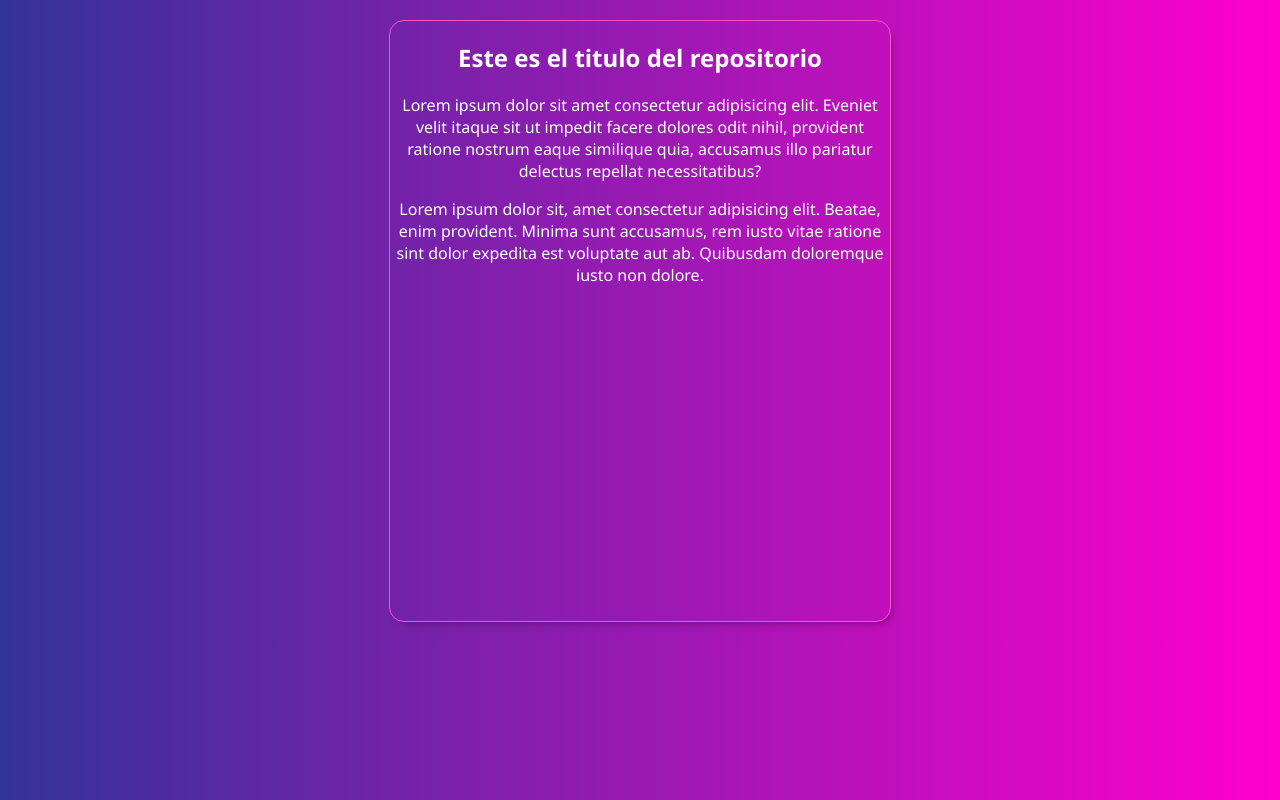
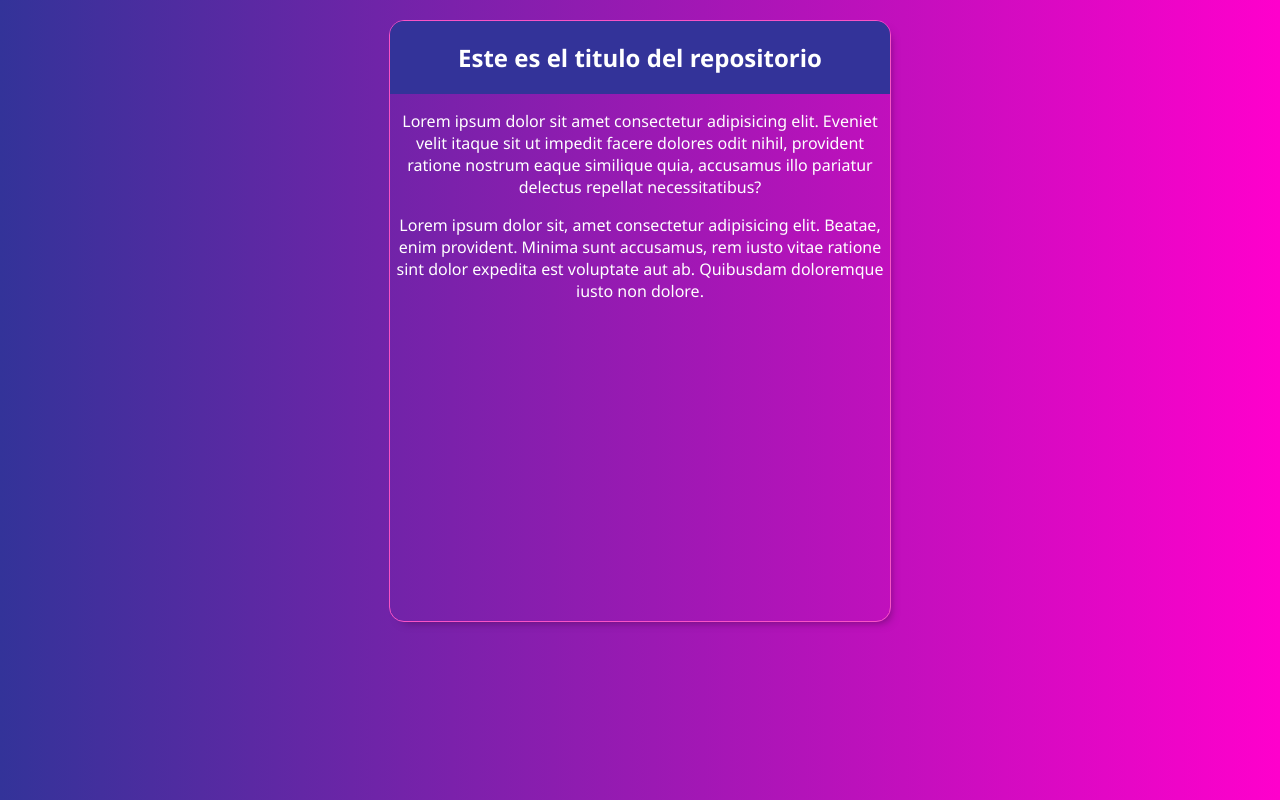
Before and after one commit to DanielMonsalve3312/hyperBloc, a plain HTML site: page index.html in a window 1280 px wide. Drawn offline with Linux system fonts and the light colour scheme.

Commit message:
header fullstack

```diff
--- a/css/styles.css
+++ b/css/styles.css
@@ -18,6 +18,16 @@ body {
     overflow-y: auto;
 }
 
+.header {
+    background-color: #333399;
+    top: 0;
+    padding: 20px 60px;
+}
+
+h2 {
+    margin: 0;
+}
+
 .container::-webkit-scrollbar {
     width: 6px;
     background-color: transparent;
```
